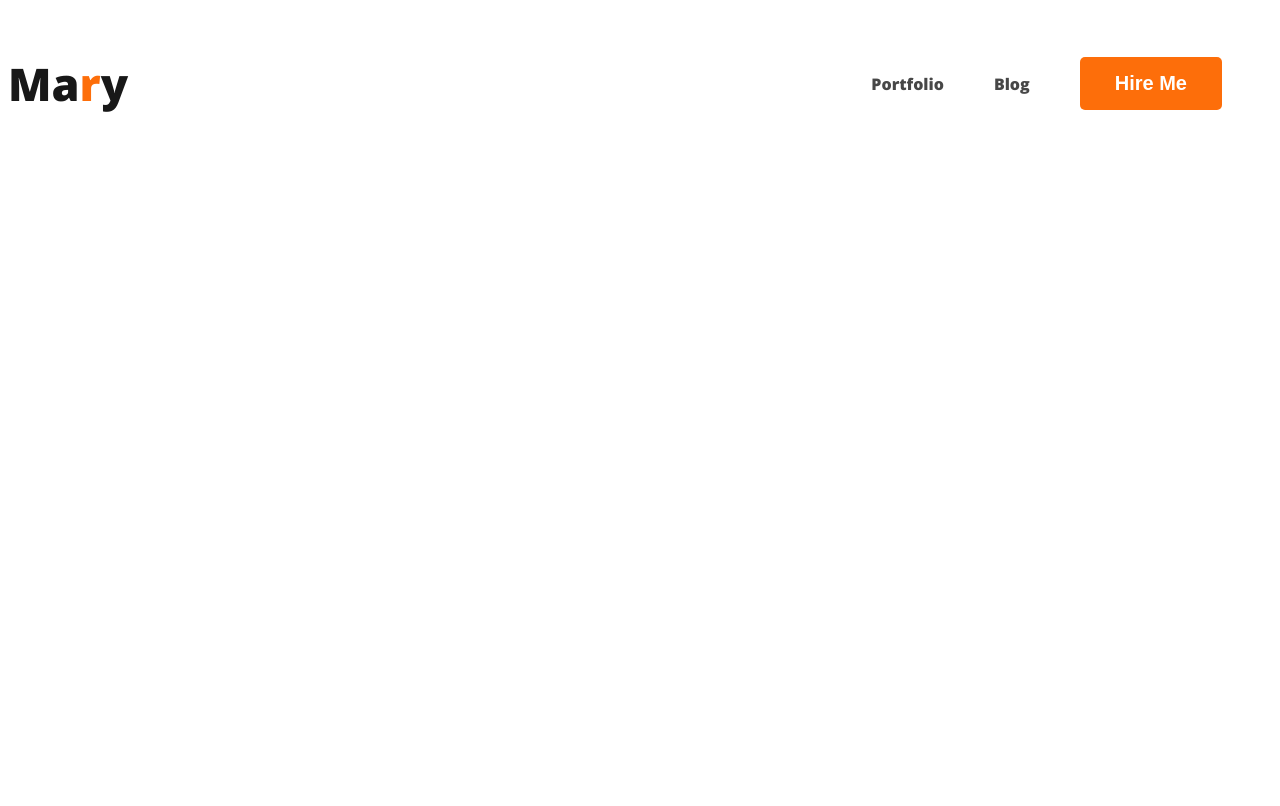
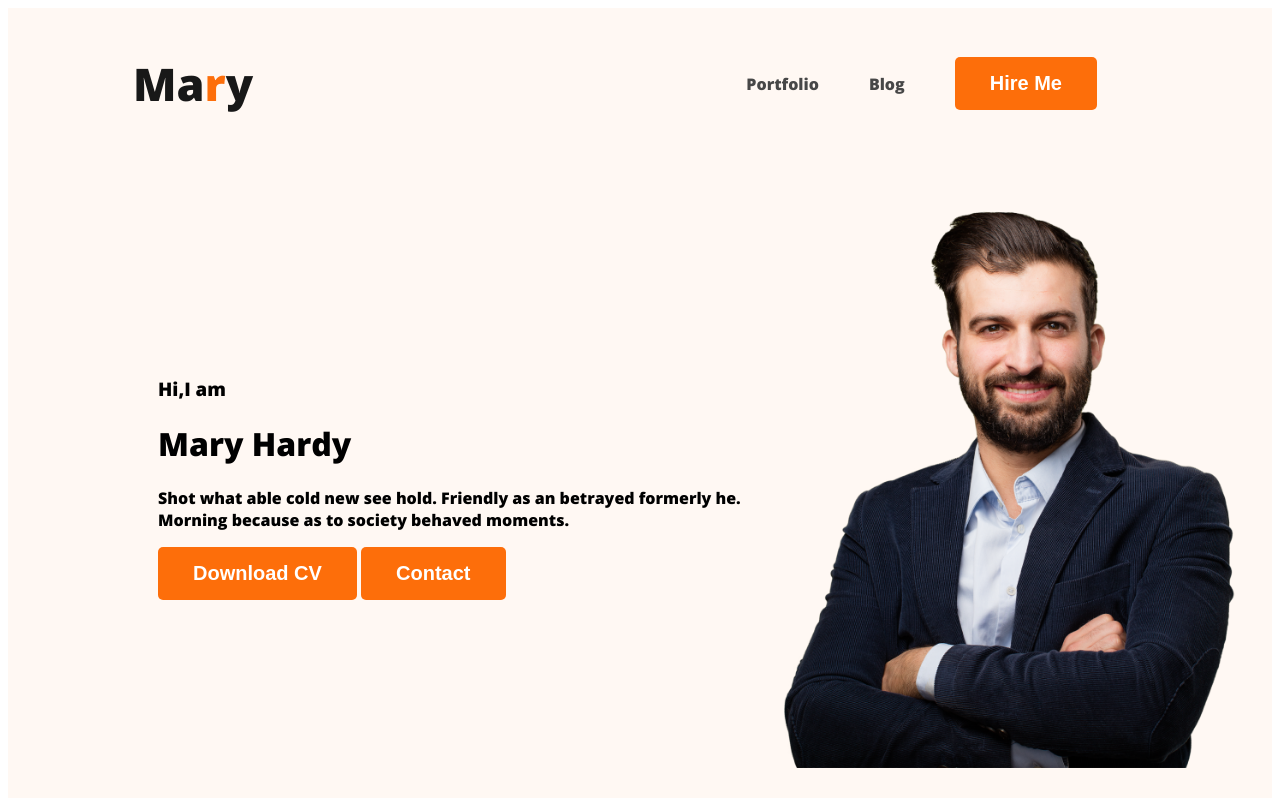
Before and after one commit to marufakhuku/web-developer-porttfolio, a plain HTML site: page index.html in a window 1280 px wide. Drawn offline with nearby package versions, Linux system fonts and the light colour scheme.

Commit message:
added banner

```diff
--- a/index.html
+++ b/index.html
@@ -10,7 +10,8 @@
     <link rel="stylesheet" href="styles/porttfolio.css">
 </head>
 <body>
-    <header>
+
+    <header class="header">
 <nav>
     <h3 class="nav-title">Ma<span class="text-primary">r</span>y</h3>
     <ul>
@@ -20,8 +21,22 @@
 
     </ul>
 </nav>
+<div class="banner">
+<div class="banner-content">
+    <h3 class="banner-greeting">Hi,I am</h3>
+    <h1 class="banner-title">Mary Hardy</h1>
+    <p>Shot what able cold new see hold.
+        Friendly as an betrayed formerly he.
+         Morning because as to society behaved moments.</p>
+         <button class="btn-primary">Download CV</button>
+         <button class="btn-primary">Contact</button>
+</div>
+<img class="profile-pic" src="images/hardy.png" alt="">
+
+</div>
 
     </header>
+
 
     <main></main>
 
--- a/styles/porttfolio.css
+++ b/styles/porttfolio.css
@@ -10,6 +10,7 @@ nav{
     display: flex;
      justify-content: space-between;
     align-items: center;
+    margin: 0px 125px;
 }
 .nav-title{
     color: var(--Dark-01, #181818);
@@ -45,3 +46,20 @@ nav a{
     text-decoration: none;
     color: var(--Dark-02, #474747);
 }
+
+
+/* Header Related Styles */
+
+.header{
+    background-color: #FFF8F3;
+
+}
+.banner{
+    padding: 30px 30px 30px 150px;
+    display: flex;
+    align-items: center;
+}
+.banner .profile-pic{
+    width: 500px;
+
+}
```
